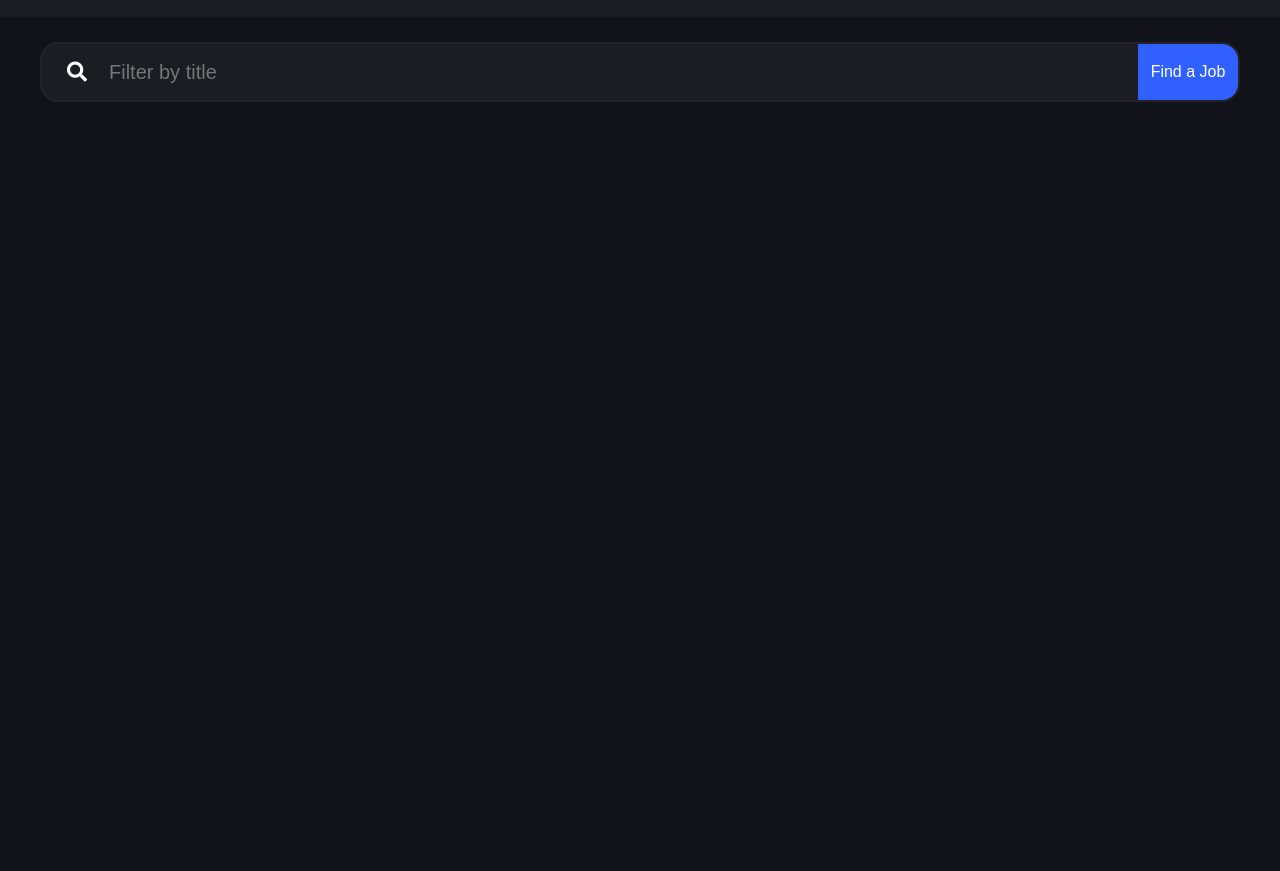
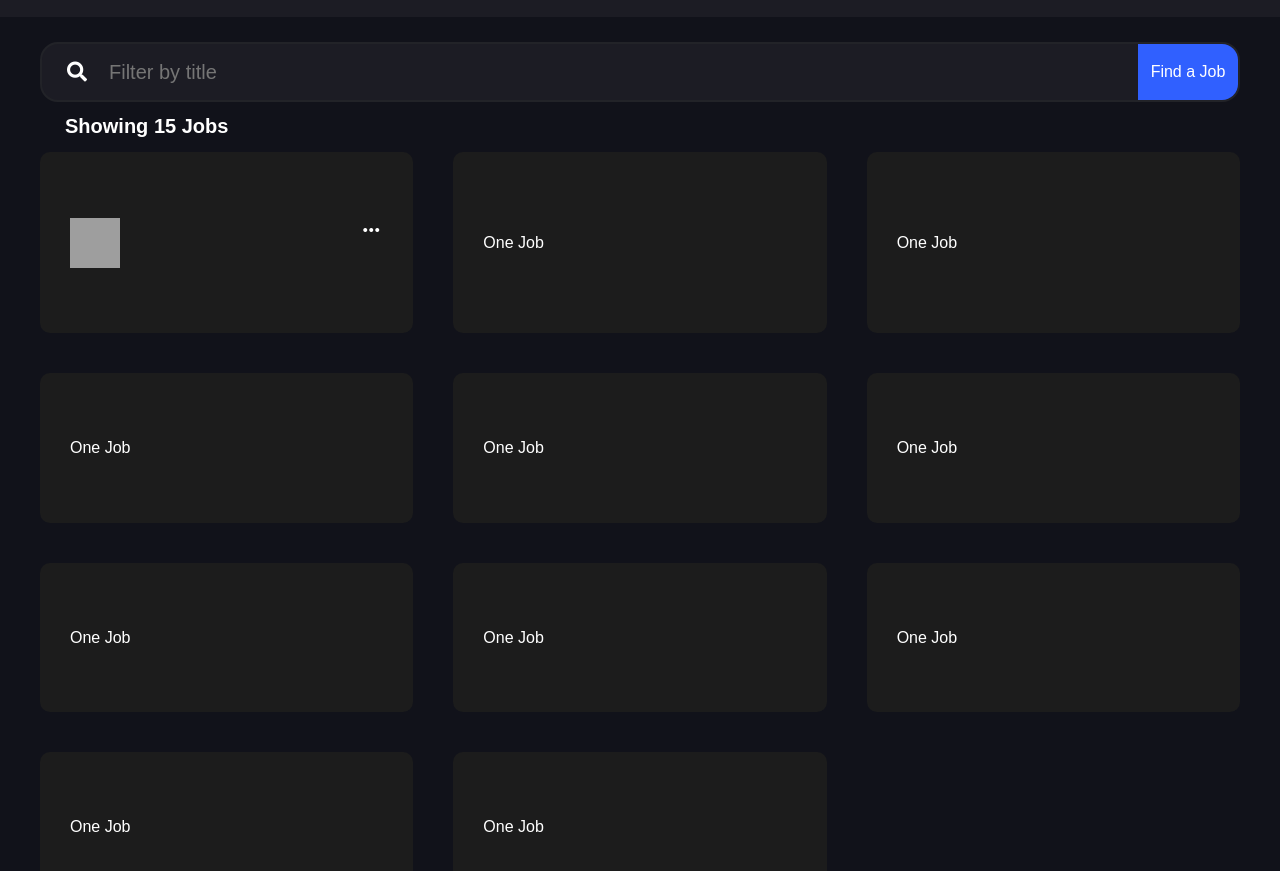
Before and after one commit to ARobin2288/Live-Developer-Jobs, a plain HTML site: page index.html in a window 1280 px wide. Shown: the part 53-924 px from the top of the page. Before the commit the page ends 800 px from the top, so only its background shows below. Drawn offline with Linux system fonts and the light colour scheme; grey boxes are pictures that could not be loaded.

Commit message:
adding grid

```diff
--- a/css/style.css
+++ b/css/style.css
@@ -86,3 +86,54 @@ header {
 .button-container:hover {
   background: #5a81f1;
 }
+
+.jobs-list {
+  max-width: 1250px;
+  width: 100%;
+  background-color: #11121a;
+  height: 100vh;
+  margin: 0 auto;
+  display: flex;
+  flex-direction: column;
+  padding: 0 25px;
+}
+
+.jobs-list h1 {
+  margin-left: 25px;
+  font-size: 20px;
+}
+
+.jobs-container {
+  display: grid;
+  gap: 40px;
+  flex-grow: 1;
+  grid-template-columns: repeat(3, 1fr);
+  background: #11121a;
+}
+
+.job-tile {
+  background: #1c1c1c;
+  border-radius: 10px;
+  cursor: pointer;
+  display: flex;
+  flex-direction: column;
+  justify-content: center;
+  color: white;
+  padding: 30px;
+  transition: transform 0.2s;
+}
+
+.job-tile:hover {
+  transform: scale(1.05);
+}
+
+.top {
+  width: 100%;
+  display: flex;
+  justify-content: space-between;
+}
+
+.top img {
+  width: 50px;
+  height: 50px;
+}
--- a/index.html
+++ b/index.html
@@ -6,6 +6,7 @@
     <meta http-equiv="X-UA-Compatible" content="IE=edge">
     <meta name="viewport" content="width=device-width, initial-scale=1.0">
     <link rel="stylesheet" href="./css/style.css">
+    <link rel="stylesheet" href="https://fonts.googleapis.com/icon?family=Material+Icons" />
     <link rel="stylesheet" href="https://use.fontawesome.com/releases/v5.15.3/css/all.css"
         integrity="sha384-SZXxX4whJ79/gErwcOYf+zWLeJdY/qpuqC4cAa9rOGUstPomtqpuNWT9wdPEn2fk" crossorigin="anonymous">
     <title>Document</title>
@@ -32,6 +33,47 @@
             </div>
         </div>
     </div>
+    <div class="jobs-list">
+        <h1>Showing 15 Jobs</h1>
+        <div class="jobs-container">
+            <div class="job-tile">
+                <div class="top">
+                    <img src="https://pbs.twimg.com/profile_images/1871386426/TSIconButtonSM_400x400.png" />
+                    <span class="material-icons more_horiz">more_horiz</span>
+                </div>
+            </div>
+            <div class="job-tile">
+                One Job
+            </div>
+            <div class="job-tile">
+                One Job
+            </div>
+            <div class="job-tile">
+                One Job
+            </div>
+            <div class="job-tile">
+                One Job
+            </div>
+            <div class="job-tile">
+                One Job
+            </div>
+            <div class="job-tile">
+                One Job
+            </div>
+            <div class="job-tile">
+                One Job
+            </div>
+            <div class="job-tile">
+                One Job
+            </div>
+            <div class="job-tile">
+                One Job
+            </div>
+            <div class="job-tile">
+                One Job
+            </div>
+        </div>
+    </div>
     <script src="./js/script.js"></script>
 </body>
 
--- a/js/script.js
+++ b/js/script.js
@@ -3,4 +3,5 @@
 document.querySelector(".button-container")
 .addEventListener("click", () => {
     let text = document.getElementById('filter-jobs').value;
+    console.log("hey!");
 })
```
